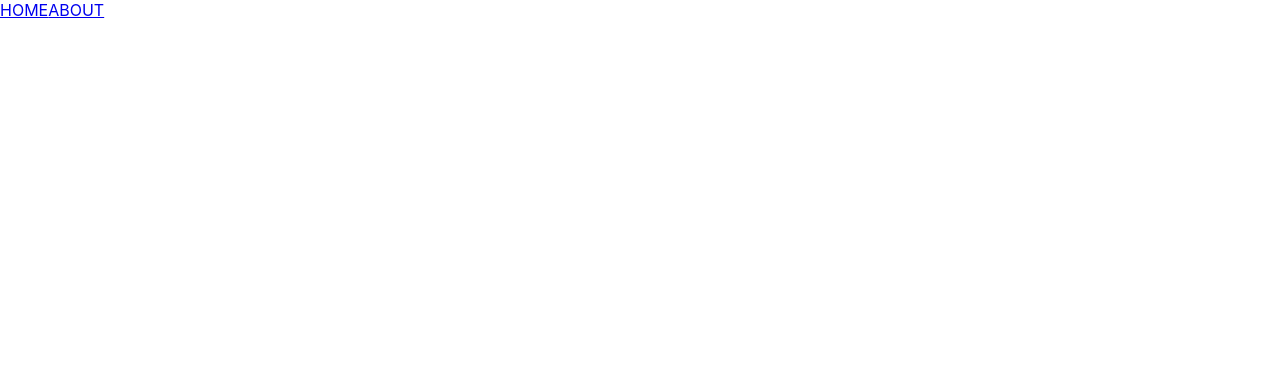
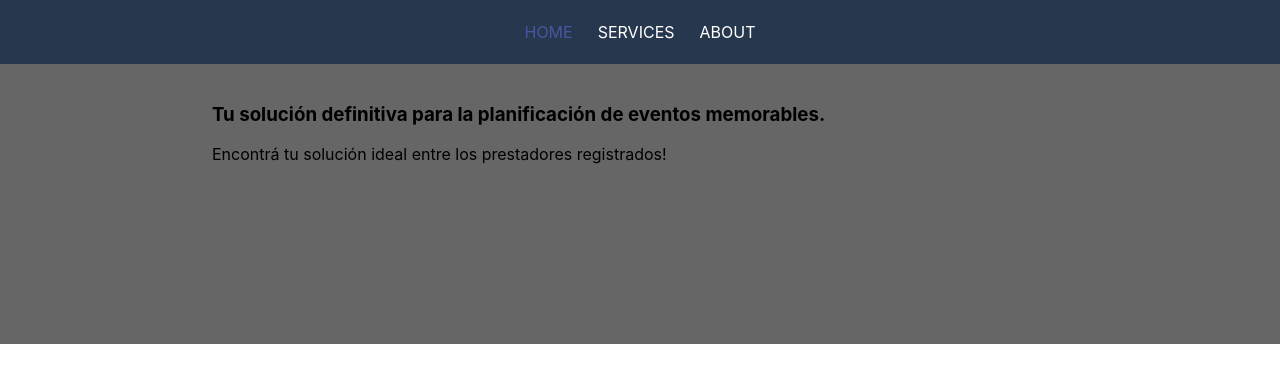
Before and after one commit to Julidf/event-planner, a React (Create React App) app in the folder frontend/: page / in a window 1280 px wide. Shown: the top 382 px of the page. Built offline with nearby package versions, Linux system fonts and the light colour scheme; the HTML template or start-up script is replaced by a standard one.

Commit message:
agrego un poco de estilos a la navbar, boludeo un poco con el home

```diff
--- a/frontend/package.json
+++ b/frontend/package.json
@@ -3,14 +3,10 @@
   "version": "0.1.0",
   "private": true,
   "dependencies": {
-    "@testing-library/jest-dom": "^5.17.0",
-    "@testing-library/react": "^13.4.0",
-    "@testing-library/user-event": "^13.5.0",
     "react": "^18.2.0",
     "react-dom": "^18.2.0",
     "react-router-dom": "^6.16.0",
-    "react-scripts": "5.0.1",
-    "web-vitals": "^2.1.4"
+    "react-scripts": "5.0.1"
   },
   "scripts": {
     "start": "react-scripts start",
--- a/frontend/public/index.html
+++ b/frontend/public/index.html
@@ -2,7 +2,7 @@
 <html lang="en">
   <head>
     <meta charset="utf-8" />
-    <link rel="icon" href="%PUBLIC_URL%/favicon.ico" />
+    <link rel="icon" href="twitter-favicon.png" />
     <meta name="viewport" content="width=device-width, initial-scale=1" />
     <meta name="theme-color" content="#000000" />
     <meta
@@ -24,7 +24,7 @@
       work correctly both with client-side routing and a non-root public URL.
       Learn how to configure a non-root public URL by running `npm run build`.
     -->
-    <title>React App</title>
+    <title>Event Planner</title>
   </head>
   <body>
     <noscript>You need to enable JavaScript to run this app.</noscript>
--- a/frontend/src/App.css
+++ /dev/null
@@ -1,38 +0,0 @@
-.App {
-  text-align: center;
-}
-
-.App-logo {
-  height: 40vmin;
-  pointer-events: none;
-}
-
-@media (prefers-reduced-motion: no-preference) {
-  .App-logo {
-    animation: App-logo-spin infinite 20s linear;
-  }
-}
-
-.App-header {
-  background-color: #282c34;
-  min-height: 100vh;
-  display: flex;
-  flex-direction: column;
-  align-items: center;
-  justify-content: center;
-  font-size: calc(10px + 2vmin);
-  color: white;
-}
-
-.App-link {
-  color: #61dafb;
-}
-
-@keyframes App-logo-spin {
-  from {
-    transform: rotate(0deg);
-  }
-  to {
-    transform: rotate(360deg);
-  }
-}
--- a/frontend/src/App.js
+++ b/frontend/src/App.js
@@ -1,7 +1,7 @@
-import './App.css';
 import { BrowserRouter, Route, Routes } from "react-router-dom";
-import Landing from './pages/Landing';
+import Landing from './pages/home/Landing';
 import About from './pages/About';
+import Services from './pages/Services';
 
 function App() {
   return (
@@ -9,6 +9,7 @@ function App() {
       <Routes>
           <Route path="/" Component={Landing} />
           <Route path="/about" Component={About} />
+          <Route path="/services" Component={Services} />
       </Routes>
     </BrowserRouter>
   );
--- /dev/null
+++ b/frontend/src/components/Navbar.css
@@ -0,0 +1,23 @@
+.navbar-container {
+    /* background-color: rgb(26, 26, 26); */
+    background-color: #27374D;
+    height: 8vh;
+    margin-inline: auto;
+    display: flex;
+    align-items: center;
+    justify-content: center;
+    gap: 5px;
+}
+
+a {
+    text-decoration: none;
+    padding: 10px;
+    color: white;
+}
+a.active {
+    color: #4A55A2;
+}
+a:hover {
+    color: #4A55A2;
+    transition: all .1s ease-in-out;
+}
--- a/frontend/src/components/Navbar.jsx
+++ b/frontend/src/components/Navbar.jsx
@@ -1,11 +1,15 @@
 import React from 'react'
 import { NavLink } from 'react-router-dom'
+import "./Navbar.css"
 
 const Navbar = () => {
   return (
-    <div>
+    <div className='navbar-container'>
         <NavLink to={"/"}>
           HOME
+        </NavLink>
+        <NavLink to={"/services"}>
+          SERVICES
         </NavLink>
         <NavLink to={"/about"}>
           ABOUT
--- a/frontend/src/pages/About.jsx
+++ b/frontend/src/pages/About.jsx
@@ -4,7 +4,8 @@ import Navbar from '../components/Navbar'
 const About = () => {
   return (
     <div>
-        <Navbar/>
+      <Navbar/>
+      <h1>ABOUT</h1>
     </div>
   )
 }
--- a/frontend/src/pages/Landing.jsx
+++ b/frontend/src/pages/Services.jsx
@@ -1,12 +1,13 @@
 import React from 'react'
 import Navbar from '../components/Navbar'
 
-const Landing = () => {
+const Services = () => {
   return (
     <div>
-      <Navbar/>
+        <Navbar/>
+        <h1>Services</h1>
     </div>
   )
 }
 
-export default Landing
+export default Services
--- /dev/null
+++ b/frontend/src/pages/home/Landing.css
@@ -0,0 +1,15 @@
+.landing-container {
+    height: 100%;
+}
+
+.banner {
+    height: 35vh;
+    width: 100%;
+    background-color: #666666;
+}
+
+.banner-inner {
+    margin-inline: 15vw;
+    padding: 20px;
+    text-align: left;
+}
--- /dev/null
+++ b/frontend/src/pages/home/Landing.jsx
@@ -0,0 +1,25 @@
+import React from 'react'
+import Navbar from '../../components/Navbar'
+import "./Landing.css"
+
+const Landing = () => {
+  return (
+    <div>
+      <Navbar/>
+      <div className='landing-container'>
+        <div className='banner'>
+          <div className='banner-inner'>
+            <h3>
+              Tu solución definitiva para la planificación de eventos memorables.
+            </h3>
+            <p>
+              Encontrá tu solución ideal entre los prestadores registrados!
+            </p>
+          </div>
+        </div>
+      </div>
+    </div>
+  )
+}
+
+export default Landing
```
Also changed, not shown: frontend/public/twitter-favicon.png (added), 1 other file (tests, documents, lock files or other folders). Lines whose indentation alone changed are shown as unchanged.
